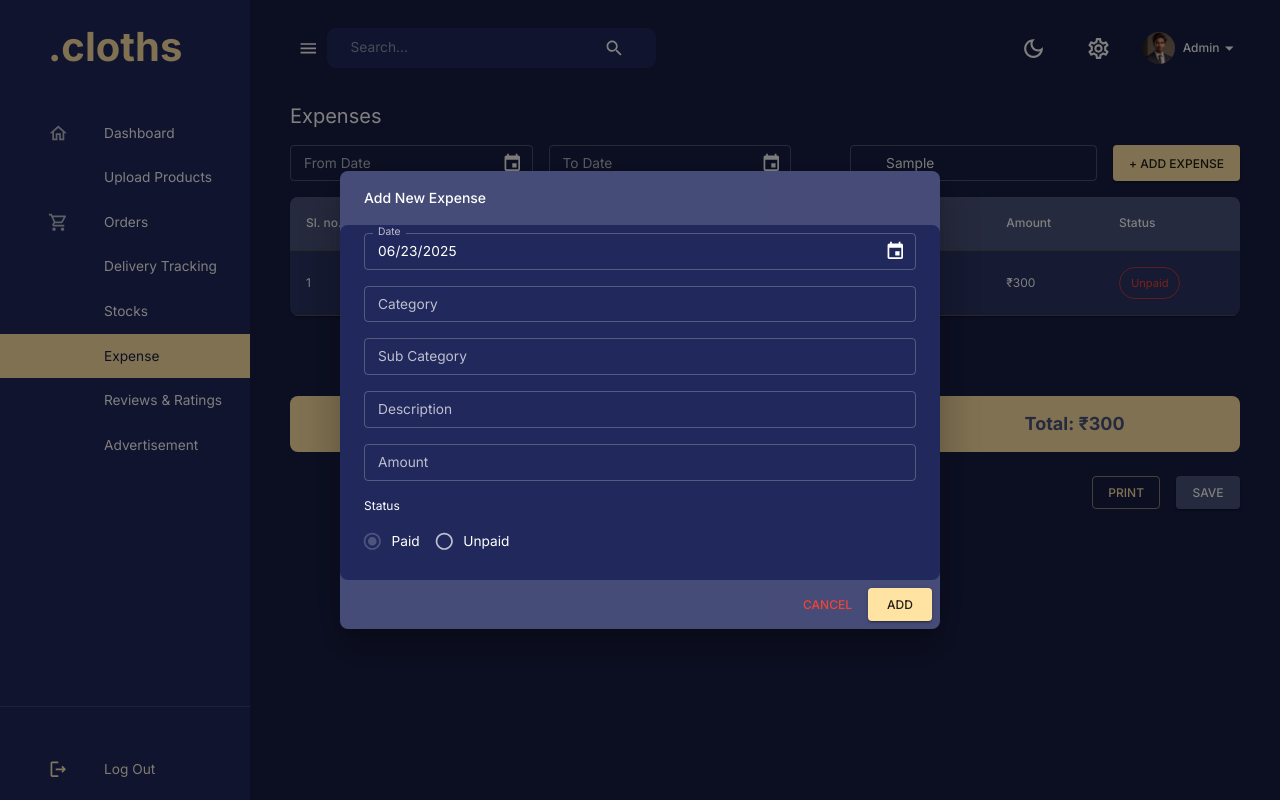
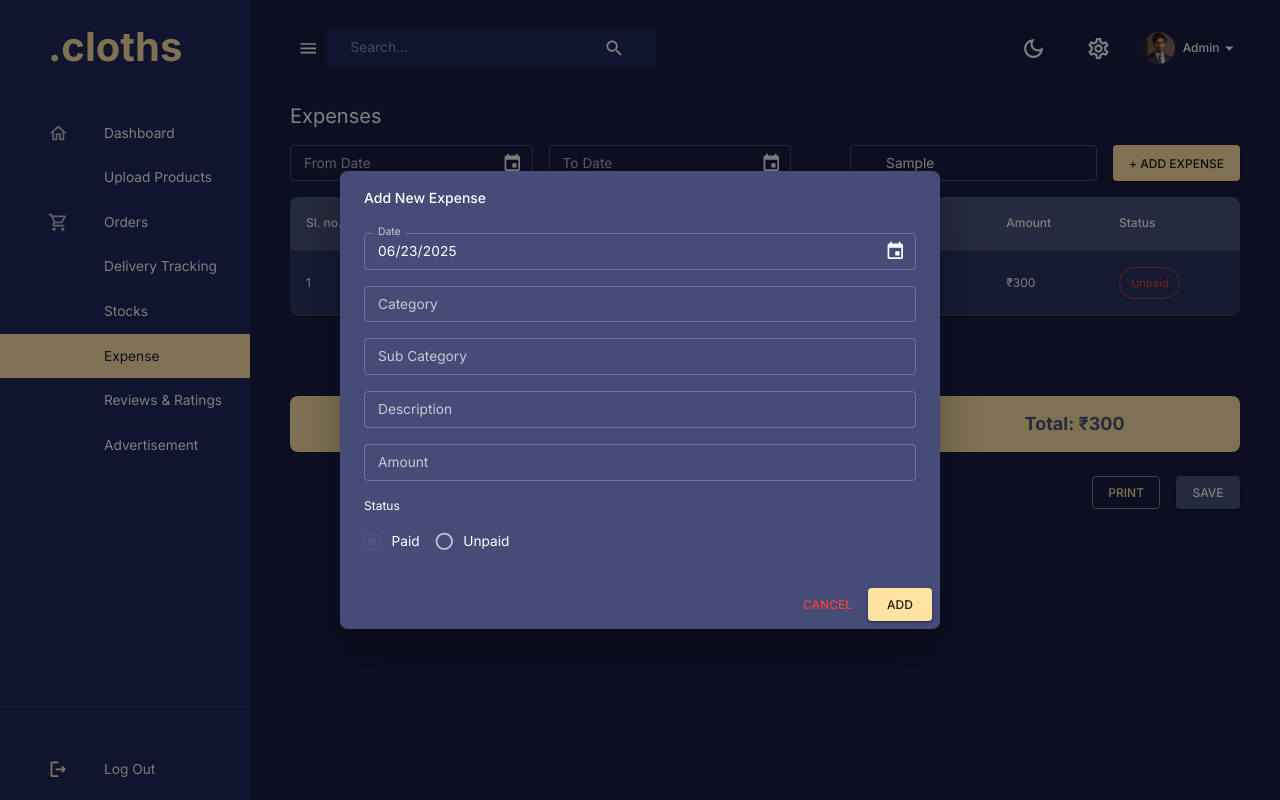
Before and after one commit to Nityananda-Krishnamoorthy/Admin-Dashboard, a React (Create React App) app: page /expense in a window 1280 px wide. Both pictures are taken after typing "Sample" into the empty fields and a click on the button "+ ADD EXPENSE". Built offline with nearby package versions, Linux system fonts and the light colour scheme; some icons are missing.

Commit message:
Update index.jsx

```diff
--- a/src/scenes/expense/index.jsx
+++ b/src/scenes/expense/index.jsx
@@ -228,7 +228,7 @@ const [expenses, setExpenses] = useState(expenseData);
   }}
  open={openDialog} onClose={() => setOpenDialog(false)} maxWidth="sm" fullWidth >
   <DialogTitle>Add New Expense</DialogTitle>
-  <DialogContent sx={{ borderRadius: 2, backgroundColor: theme.palette.background.alt }}>
+  <DialogContent >
     <Stack spacing={2} mt={1}>
       <LocalizationProvider dateAdapter={AdapterDayjs}>
         <DatePicker
```
